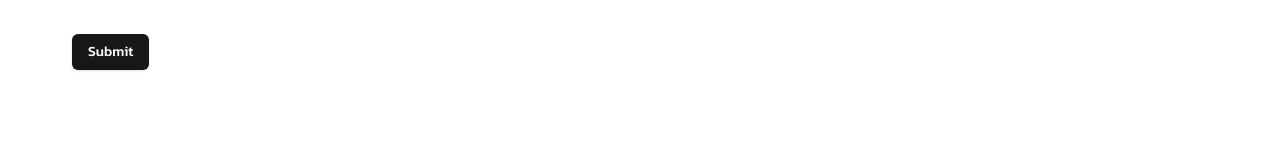
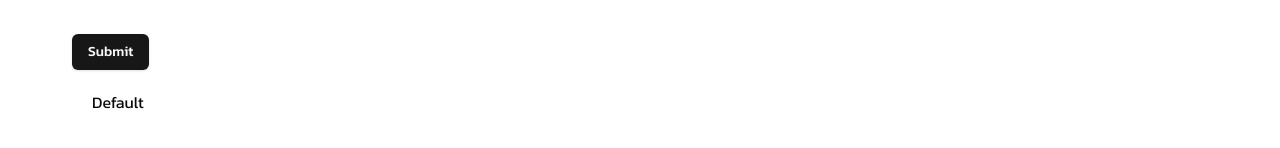
Before and after one commit to Sitthata/react-form-builder, a React (Vite) app: page /design in a window 1280 px wide. Shown: the part 162-310 px from the top of the page. Built offline with nearby package versions, Linux system fonts and the light colour scheme.

Commit message:
chore: Update Block component to use ReactNode instead of React.ReactNode

```diff
--- a/src/components/Block/Block.tsx
+++ b/src/components/Block/Block.tsx
@@ -1,10 +1,10 @@
 import { cn } from '@/lib/utils'
-import React, { useEffect, useRef, useState } from 'react'
+import { ReactNode, useEffect, useRef, useState } from 'react'
 
 type BlockProps = {
-    children: (isEditing: boolean) => React.ReactNode
+    children: (isEditing: boolean) => ReactNode
     className?: string
-} & React.HTMLAttributes<HTMLDivElement>
+}
 
 const Block = ({ children, className, ...props }: BlockProps) => {
     const [isEditing, setIsEditing] = useState(false)
@@ -29,10 +29,14 @@ const Block = ({ children, className, ...props }: BlockProps) => {
     }
 
     const blockRef = useOutsideClick(() => setIsEditing(false))
+    const handleClick = (e: React.MouseEvent) => {
+        e.stopPropagation()
+        setIsEditing(true)
+    }
 
     return (
         <div
-            onClick={() => setIsEditing(true)}
+            onClick={handleClick}
             className={cn(
                 'group cursor-pointer rounded-lg p-5 transition-colors duration-300 hover:bg-gray-800',
                 {
--- a/src/pages/FormBuilderPage.tsx
+++ b/src/pages/FormBuilderPage.tsx
@@ -1,9 +1,15 @@
+import { Block } from '@/components/Block'
 import { DynamicForm } from '@/components/FormComponents'
 
 const FormBuilderPage = () => {
   return (
     <div>
       <DynamicForm />
+      <Block>
+        {(isEditing) => (
+          <div>{isEditing ? <h1>Edit</h1> : <h1>Default</h1>}</div>
+        )}
+      </Block>
     </div>
   )
 }
```
